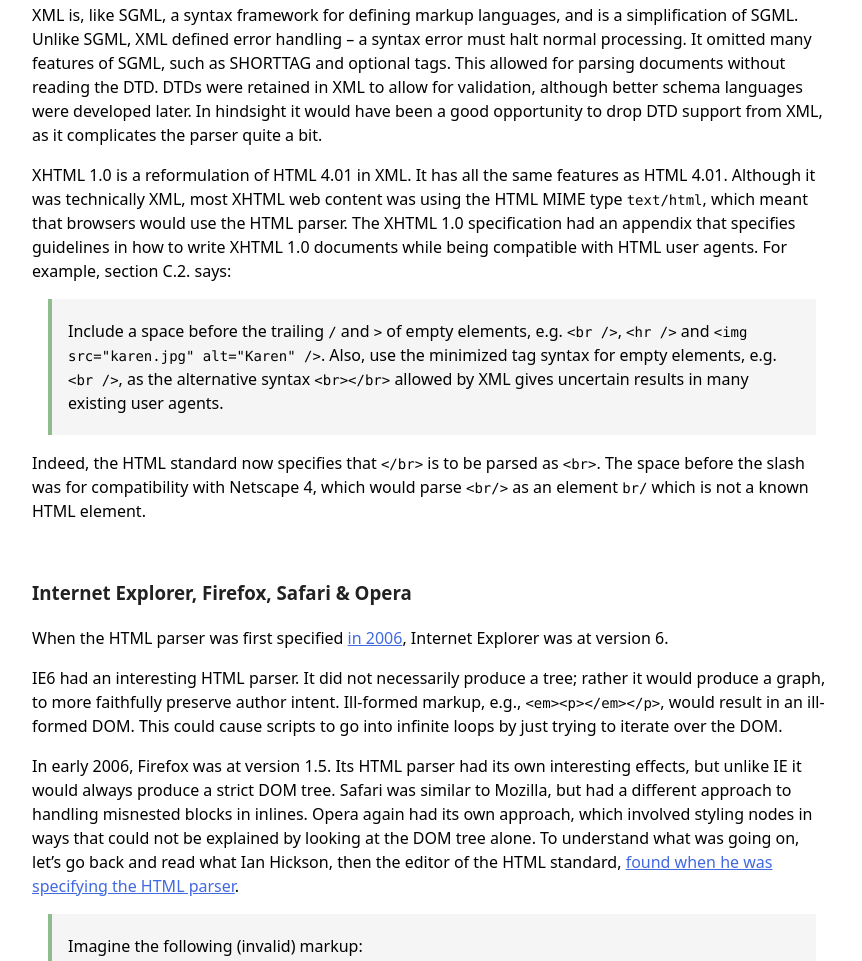
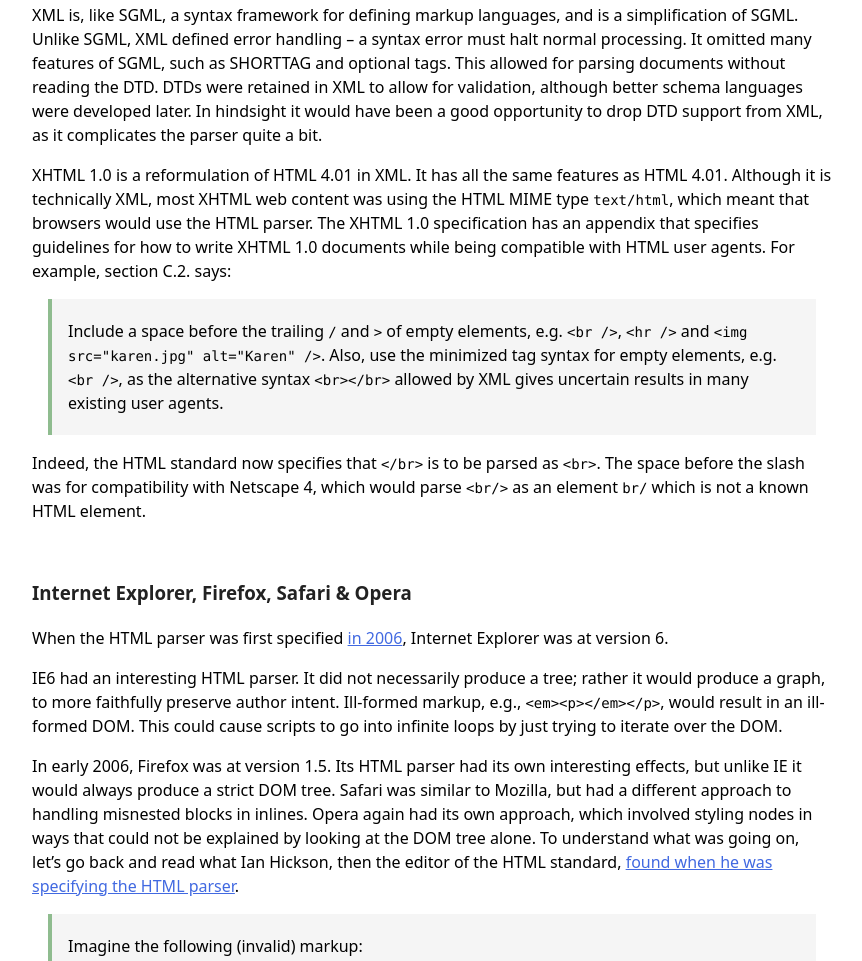
Before and after one commit to zcorpan/html-parser-book, an Eleventy site: page manuscript/introduction.md in a window 1280 px wide. Shown: the part 3541-4502 px from the top of the page, without its empty margins (208-1070 px from the left). Built offline with nearby package versions, Linux system fonts and the light colour scheme; Eleventy itself is replaced by a stand-in of ours; files that its build step writes are made by us from their sources.

Commit message:
Fix mixed tense.
Fixes #3.

```diff
--- a/manuscript/introduction.md
+++ b/manuscript/introduction.md
@@ -142,7 +142,7 @@
 
 XML is, like SGML, a syntax framework for defining markup languages, and is a simplification of SGML. Unlike SGML, XML defined error handling – a syntax error must halt normal processing. It omitted many features of SGML, such as SHORTTAG and optional tags. This allowed for parsing documents without reading the DTD. DTDs were retained in XML to allow for validation, although better schema languages were developed later. In hindsight it would have been a good opportunity to drop DTD support from XML, as it complicates the parser quite a bit.
 
-XHTML 1.0 is a reformulation of HTML 4.01 in XML. It has all the same features as HTML 4.01. Although it was technically XML, most XHTML web content was using the HTML MIME type `text/html`, which meant that browsers would use the HTML parser. The XHTML 1.0 specification had an appendix that specifies guidelines in how to write XHTML 1.0 documents while being compatible with HTML user agents. For example, section C.2. says:
+XHTML 1.0 is a reformulation of HTML 4.01 in XML. It has all the same features as HTML 4.01. Although it is technically XML, most XHTML web content was using the HTML MIME type `text/html`, which meant that browsers would use the HTML parser. The XHTML 1.0 specification has an appendix that specifies guidelines for how to write XHTML 1.0 documents while being compatible with HTML user agents. For example, section C.2. says:
 
 > Include a space before the trailing `/` and `>` of empty elements, e.g. `<br />`, `<hr />` and `<img src="karen.jpg" alt="Karen" />`. Also, use the minimized tag syntax for empty elements, e.g. `<br />`, as the alternative syntax `<br></br>` allowed by XML gives uncertain results in many existing user agents.
 
```
